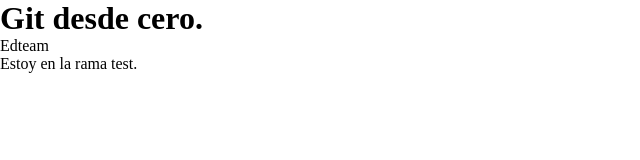
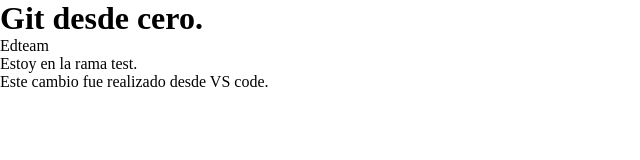
Before and after one commit to CodePerez77/git, a plain HTML site: page index.html in a window 1280 px wide. Shown: the whole page, without its empty margins (0-640 px from the left). Drawn offline with Linux system fonts and the light colour scheme.

Commit message:
Primer commit desde VSCode

```diff
--- a/index.html
+++ b/index.html
@@ -2,8 +2,7 @@
 <html lang="es">
 <head>
     <meta charset="UTF-8">
-    <meta name="viewport" content="width=device-width, initial-scale=1.0">
-    <title>Practicando con GIT.</title>
+    <title>Practicando con GIT desde VSCode.</title>
     <link rel="stylesheet" href="style.css">
 </head>
 <body>
@@ -14,5 +13,10 @@
             Estoy en la rama test.
         </p>
     </section>
+    <div>
+        <p>
+            Este cambio fue realizado desde VS code.
+        </p>
+    </div>
 </body>
 </html>
```
Also changed, not shown: 1 other file.
